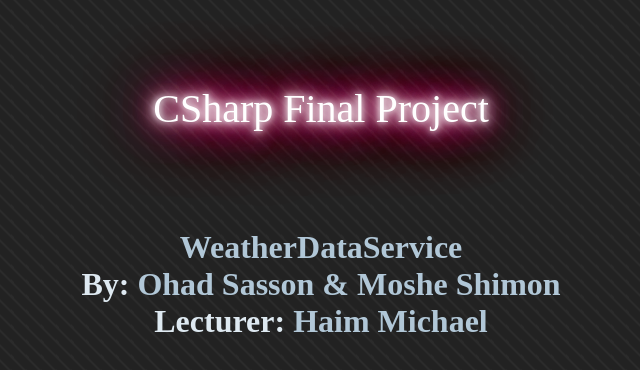
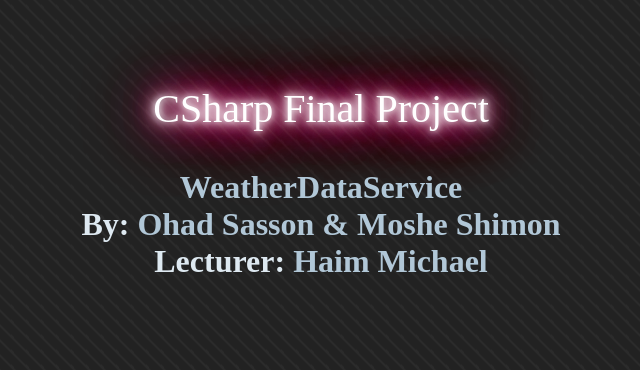
Before and after one commit to ohadsas/CSharp-WebServices-Final-Project, a plain HTML site: page index.html in a window 1280 px wide. Shown: the whole page, without its empty margins (319-959 px from the left). Drawn offline with Linux system fonts and the light colour scheme; a web font is replaced by a local one.

Commit message:
Update index.html

```diff
--- a/index.html
+++ b/index.html
@@ -10,12 +10,15 @@
   <!-- Mobile-friendly viewport -->
 	<meta name="viewport" content="width=device-width, initial-scale=1.0">
 <style>
-
+body{
+    font-family: Iceland;
+}
 h1{
     width: 100%;
     text-align: center;
-    margin-top:80px;
+    margin-top:20px;
     color: #B1C7D7;
+    margin-bottom:20px;
 }
 span{
     color: #DEE9F1;
```
